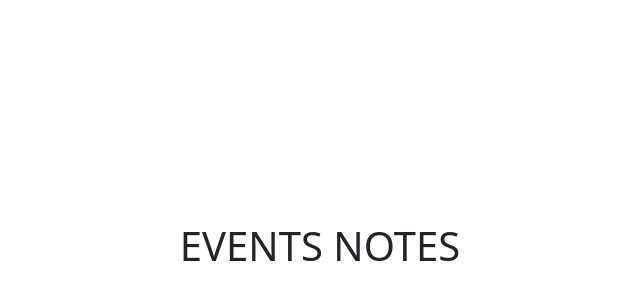
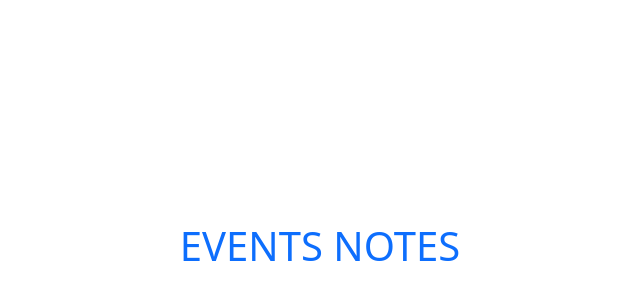
Before and after one commit to ImrenR/FrontEnd-Notebook, a React (Vite) app in the folder events-notes/: page / in a window 1280 px wide. Shown: the part 150-450 px from the top of the page, without its empty margins (320-960 px from the left). Built offline with nearby package versions, Linux system fonts and the light colour scheme.

Commit message:
bootstrap works!

```diff
--- a/events-notes/src/App.jsx
+++ b/events-notes/src/App.jsx
@@ -4,7 +4,7 @@ import './App.css';
 function App() {
 
   return (
-    <div className="p-3">
+    <div className="p-3 text-primary">
       <h1>EVENTS NOTES</h1>
     </div>
   );
```
